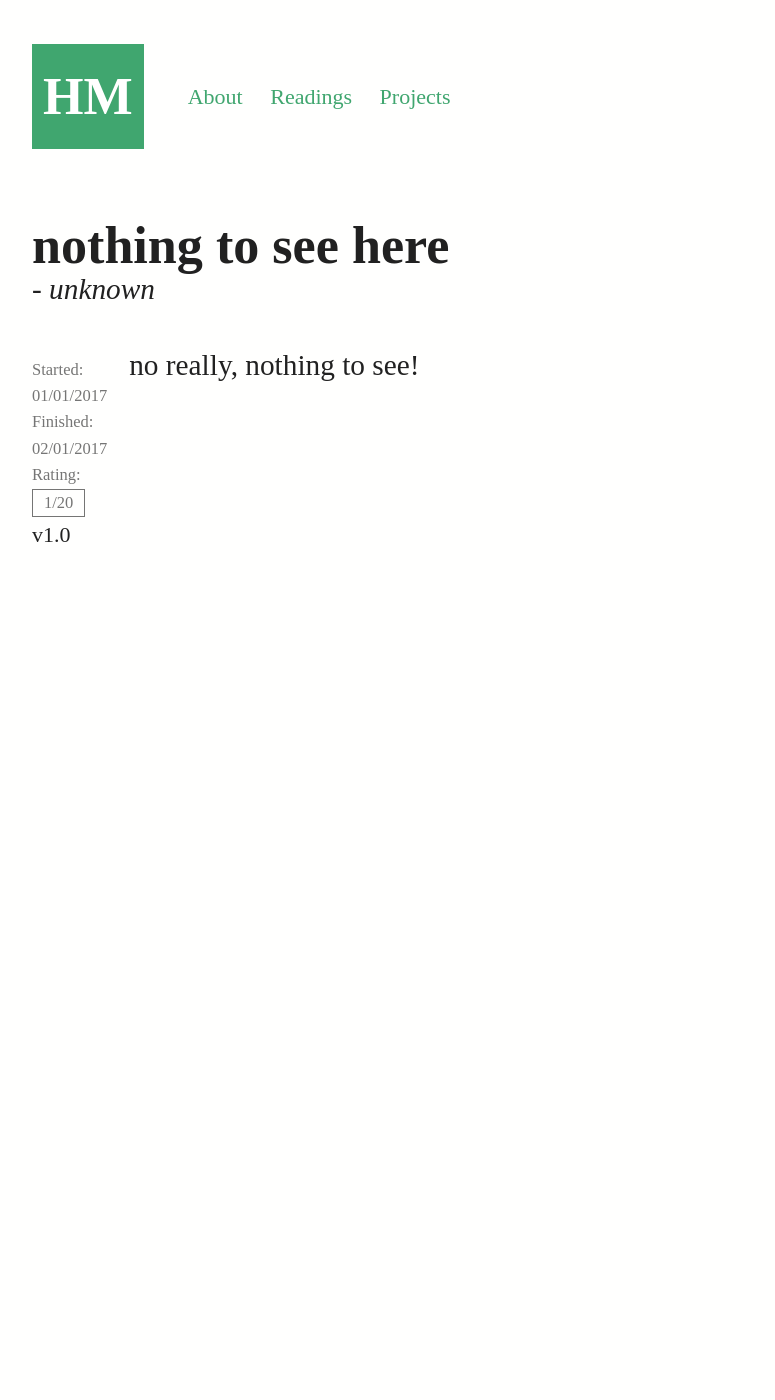
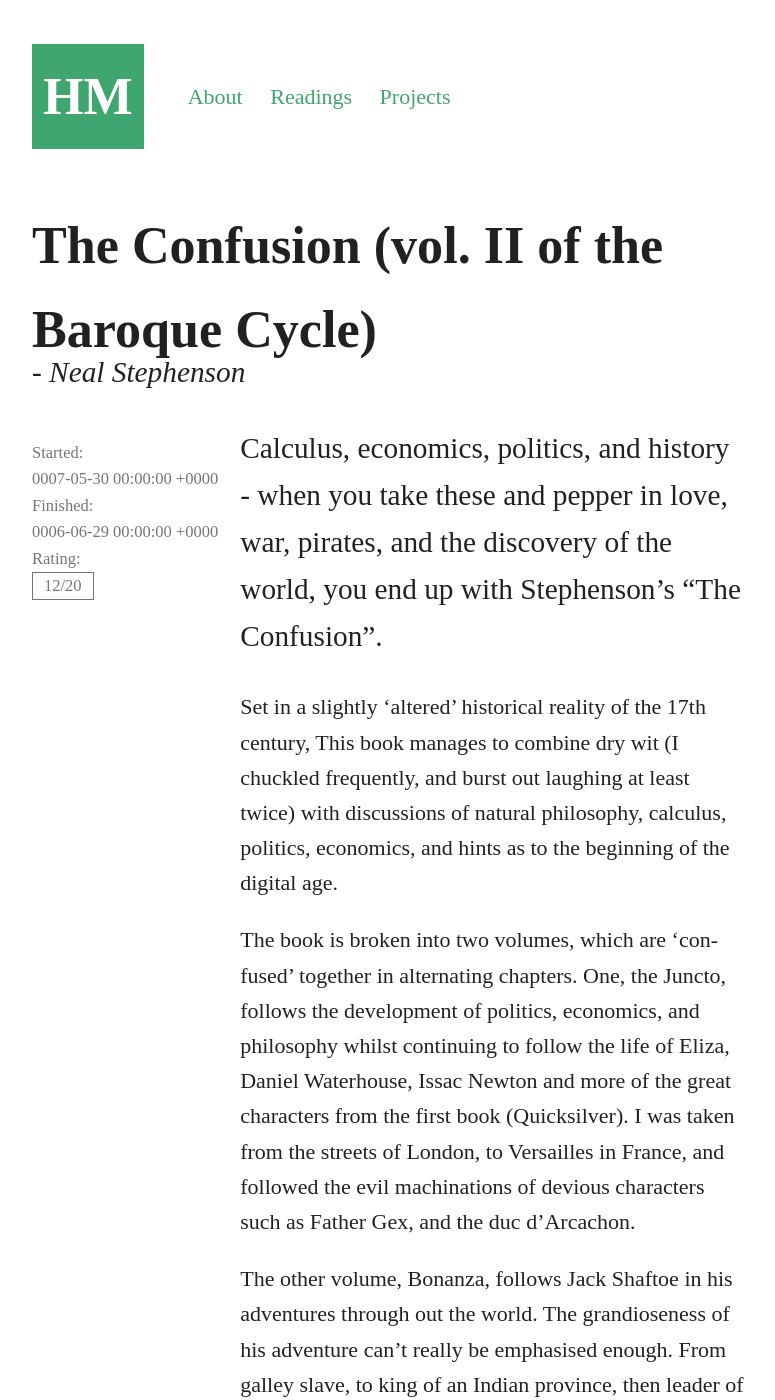
Before and after one commit to humont/myblog, a Jekyll site: the page built from _readings/test.md, in a window 1280 px wide and 1400 px high. Shown: the whole window, without its empty margins (12-787 px from the left). Built offline with Jekyll 4.4.1, drawn with Linux system fonts in a browser that asks for light colours; some of the changed text lies outside the part shown.

Commit message:
Updated Test

```diff
--- a/_readings/test.md
+++ b/_readings/test.md
@@ -1,10 +1,26 @@
 ---
-title: nothing to see here
+title: The Confusion (vol. II of the Baroque Cycle)
+author: Neal Stephenson
+rating: 12
+start-date: 0007-06-01 00:00:00 Z
+end-date: 0006-07-01 00:00:00 Z
 layout: book
-author: unknown
-rating: 1
-start-date: 01/01/2017
-end-date: 02/01/2017
 ---
 
-no really, nothing to see!
+Calculus, economics, politics, and history - when you take these and pepper in love, war, pirates, and the discovery of the world, you end up with Stephenson's "The Confusion".
+
+Set in a slightly 'altered' historical reality of the 17th century, This book manages to combine dry wit (I chuckled frequently, and burst out laughing at least twice) with discussions of natural philosophy, calculus, politics, economics, and hints as to the beginning of the digital age.
+
+The book is broken into two volumes, which are 'con-fused' together in alternating chapters. One, the Juncto, follows the development of politics, economics, and philosophy whilst continuing to follow the life of Eliza, Daniel Waterhouse, Issac Newton and more of the great characters from the first book (Quicksilver). I was taken from the streets of London, to Versailles in France, and followed the evil machinations of devious characters such as Father Gex, and the duc d'Arcachon.
+
+The other volume, Bonanza, follows Jack Shaftoe in his adventures through out the world. The grandioseness of his adventure can't really be emphasised enough. From galley slave, to king of an Indian province, then leader of a magnificent transcontinental ship, and subject to torture by the Spanish Inquisition, Jack sees it all in his drive to go back to his home of London and his love Eliza.
+
+Stephenson does not skirt over anything, and provides rich details as to the era and its politics. Describing clothes, customs, mannerisms, I was truly immersed in the experience.
+
+But this depth came at a cost, and I found myself losing focus on the book in many parts, unable to make myself interested in the finer minutia of 17th century life.
+
+Luckily, these sections don't drag on too long, and are quickly replaced with fascinating discussions of philosophy, maths, and economics, and the wild adventures of Jack and his cabal.
+
+I give it a 12 - not a *must* read, but I would recommend it to fans of historical fiction.
+
+I'll defiantly be reading the third instalment.
```
